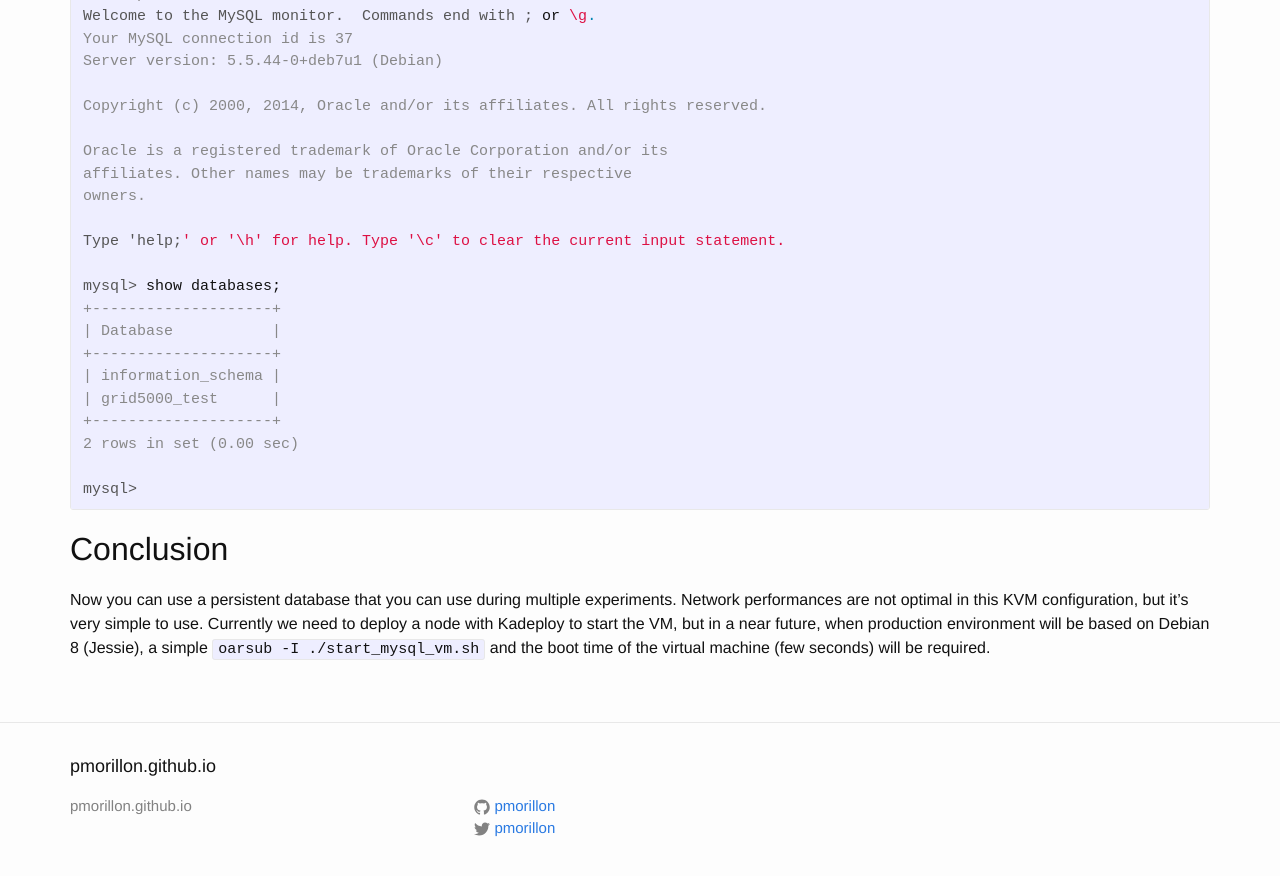
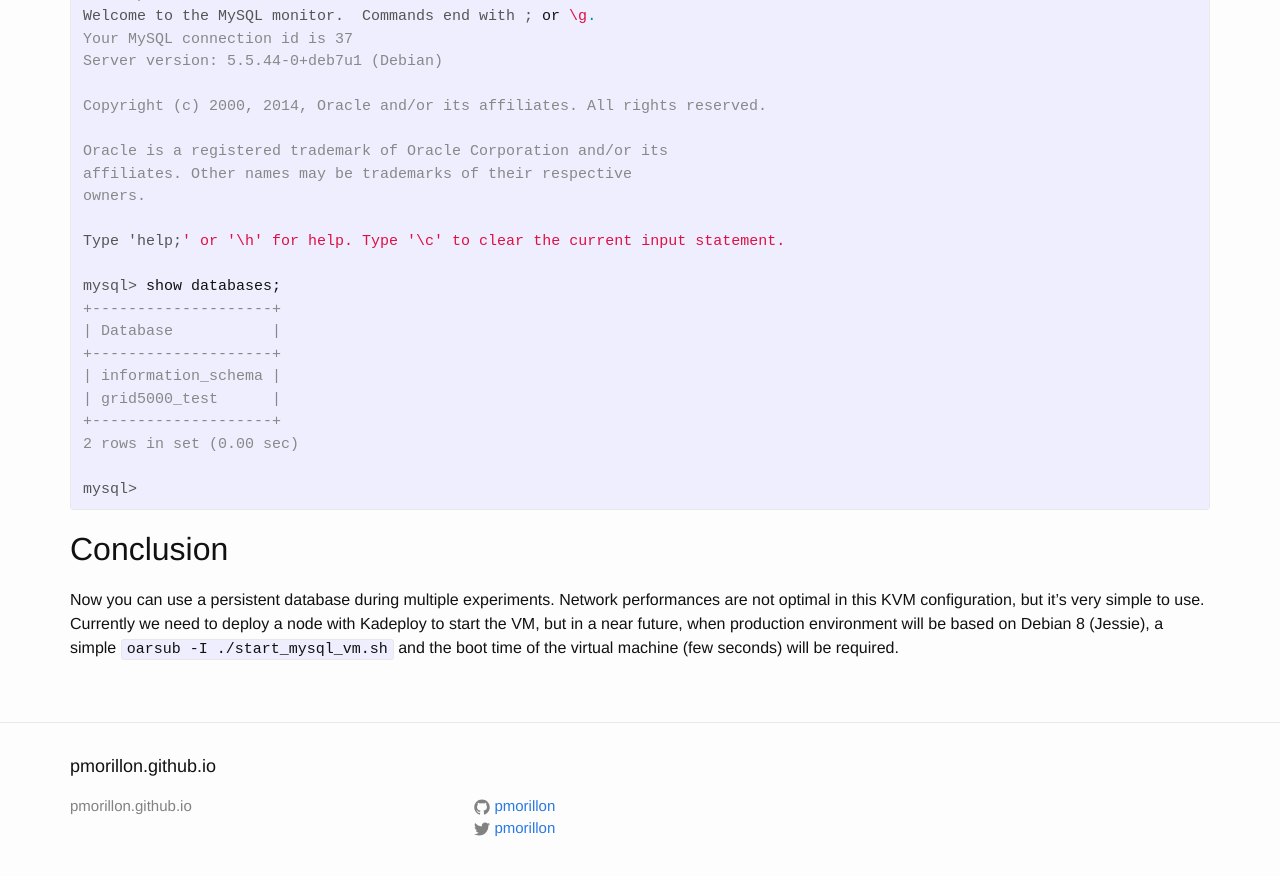
Before and after one commit to pmorillon/pmorillon.github.io, a Jekyll site: the page built from _posts/2015-09-01-Create-a-persistent-database-service-on-Grid5000.markdown, in a window 1280 px wide and 900 px high, scrolled down 4633 px. Shown: the top 876 px of the window. Built offline with Jekyll 4.4.1, drawn with Linux system fonts in a browser that asks for light colours; comment, search, counter and statistics services are not loaded.

Commit message:
Fixes first post

```diff
--- a/_posts/2015-09-01-Create-a-persistent-database-service-on-Grid5000.markdown
+++ b/_posts/2015-09-01-Create-a-persistent-database-service-on-Grid5000.markdown
@@ -215,7 +215,7 @@ mysql>
 
 ## Conclusion
 
-Now you can use a persistent database that you can use during multiple experiments.
+Now you can use a persistent database during multiple experiments.
 Network performances are not optimal in this KVM configuration, but it's very simple to use.
 Currently we need to deploy a node with Kadeploy to start the VM, but in a near future,
 when production environment will be based on Debian 8 (Jessie), a simple `oarsub -I ./start_mysql_vm.sh` and the boot time of the virtual machine (few seconds) will be required.
```
